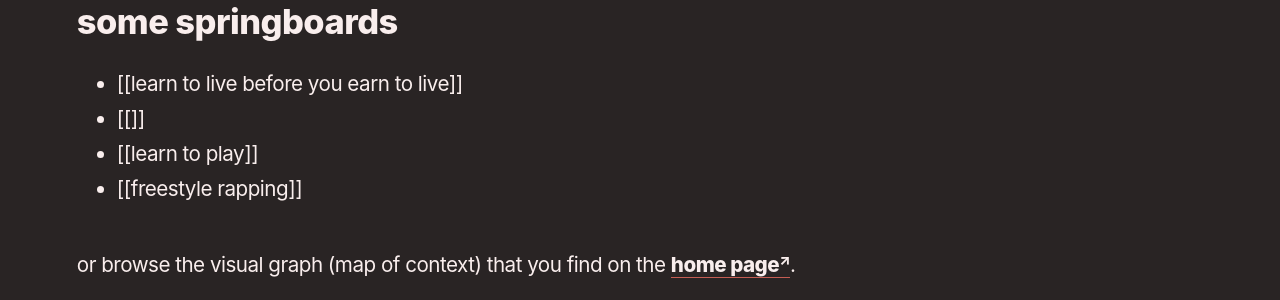
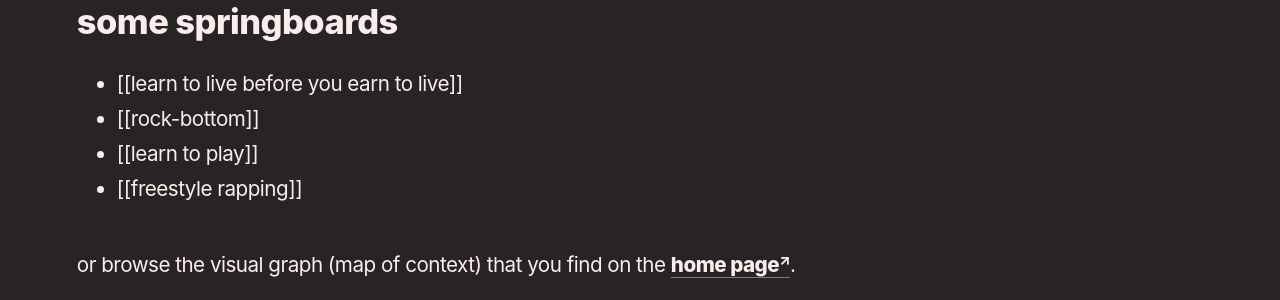
Before and after one commit to reddy2go/redgarden, a Jekyll site: the page built from _notes/now.md, in a window 1280 px wide. Shown: the part 643-943 px from the top of the page. Built offline with Jekyll 4.4.1, drawn with Linux system fonts in a browser that asks for light colours; some web fonts are replaced; Markdown is read by kramdown in place of the engine named in the settings.

Commit message:
auto commit

```diff
--- a/_notes/now.md
+++ b/_notes/now.md
@@ -9,7 +9,7 @@ if you choose to stay, know that it's a feature not a bug. there might be more s
 
 ### some springboards
 - [[learn to live before you earn to live]]
-- [[]]
+- [[rock-bottom]]
 - [[learn to play]]
 - [[freestyle rapping]]
 
```
